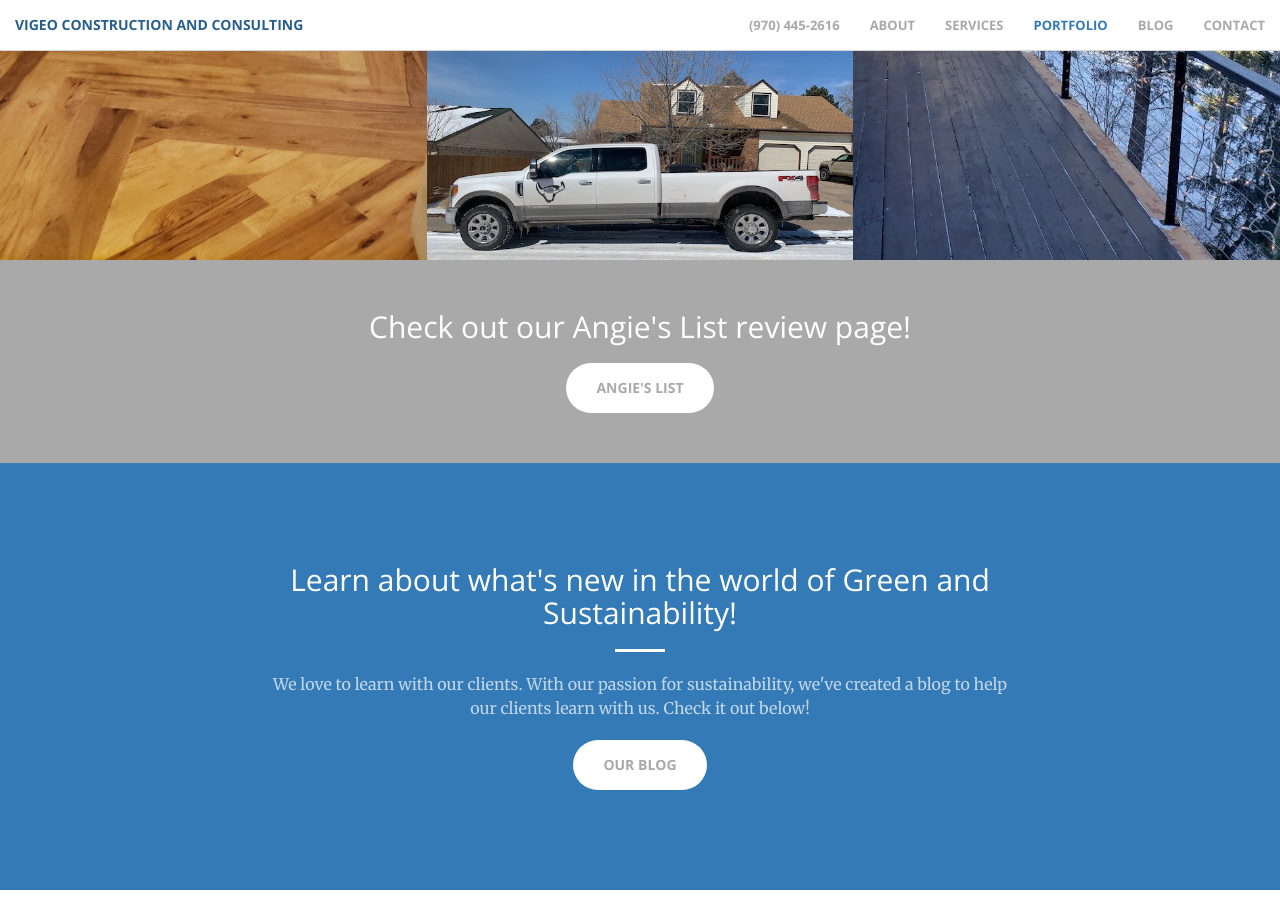
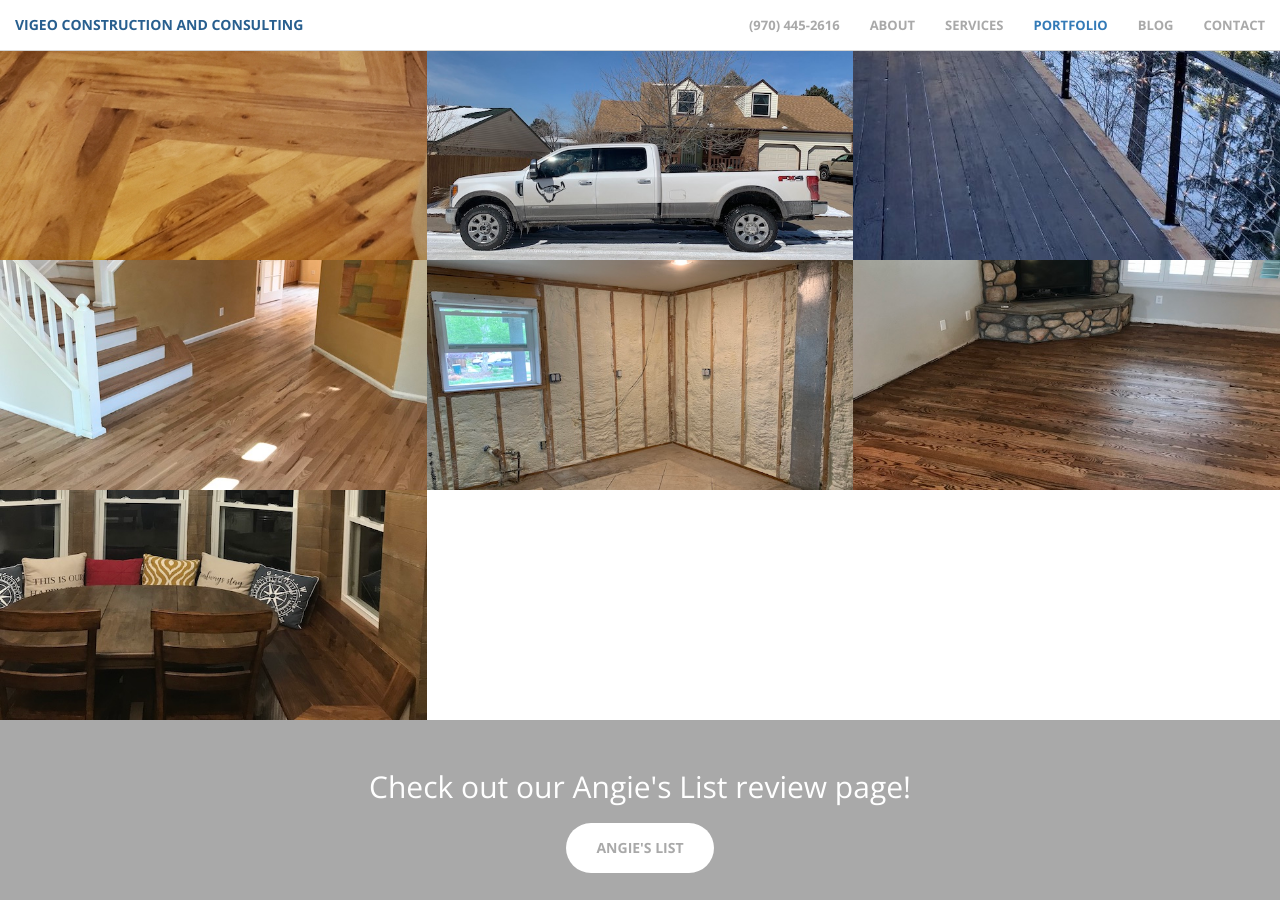
Before and after one commit to starbuck10/Vigeo, a Jekyll site: the page built from index.html, in a window 1280 px wide and 900 px high, scrolled down 2072 px. Built offline with Jekyll 4.4.1, drawn with Linux system fonts in a browser that asks for light colours.

Commit message:
Adding to portfolio

```diff
--- a/_includes/portfolio.html
+++ b/_includes/portfolio.html
@@ -91,17 +91,16 @@
                     </div>
                 </a>
             </div>
-
-            <!-- <div class="col-lg-4 col-sm-6">
+            <div class="col-lg-4 col-sm-6">
                 <a href="#" class="portfolio-box">
-                    <img src="img/portfolio/5.jpg" class="img-responsive" alt="">
+                    <img src="img/portfolio/13.jpg" class="img-responsive" alt="">
                     <div class="portfolio-box-caption">
                         <div class="portfolio-box-caption-content">
                             <div class="project-category text-faded">
-                                Category
+                                Hardwood Flooring Refresh
                             </div>
                             <div class="project-name">
-                                Project Name
+                                Natural Finish
                             </div>
                         </div>
                     </div>
@@ -109,19 +108,49 @@
             </div>
             <div class="col-lg-4 col-sm-6">
                 <a href="#" class="portfolio-box">
-                    <img src="img/portfolio/6.jpg" class="img-responsive" alt="">
+                    <img src="img/portfolio/14.jpg" class="img-responsive" alt="">
                     <div class="portfolio-box-caption">
                         <div class="portfolio-box-caption-content">
                             <div class="project-category text-faded">
-                                Category
+                                Sprayfoam Insulation
                             </div>
                             <div class="project-name">
-                                Project Name
+                                Gypsum, CO
                             </div>
                         </div>
                     </div>
                 </a>
-            </div> -->
+            </div>
+            <div class="col-lg-4 col-sm-6">
+                <a href="#" class="portfolio-box">
+                    <img src="img/portfolio/15.jpg" class="img-responsive" alt="">
+                    <div class="portfolio-box-caption">
+                        <div class="portfolio-box-caption-content">
+                            <div class="project-category text-faded">
+                                Hardwood Refinishing
+                            </div>
+                            <div class="project-name">
+                                Provincial Oak
+                            </div>
+                        </div>
+                    </div>
+                </a>
+            </div>
+            <div class="col-lg-4 col-sm-6">
+                <a href="#" class="portfolio-box">
+                    <img src="img/portfolio/16.jpg" class="img-responsive" alt="">
+                    <div class="portfolio-box-caption">
+                        <div class="portfolio-box-caption-content">
+                            <div class="project-category text-faded">
+                                Dining Room Remodel
+                            </div>
+                            <div class="project-name">
+                                Custom Refinishing
+                            </div>
+                        </div>
+                    </div>
+                </a>
+            </div>
         </div>
     </div>
 </section>
```
Also changed, not shown: img/portfolio/13.jpg (added), img/portfolio/14.jpg (added), img/portfolio/15.jpg (added), img/portfolio/16.jpg (added), 7 other files.
